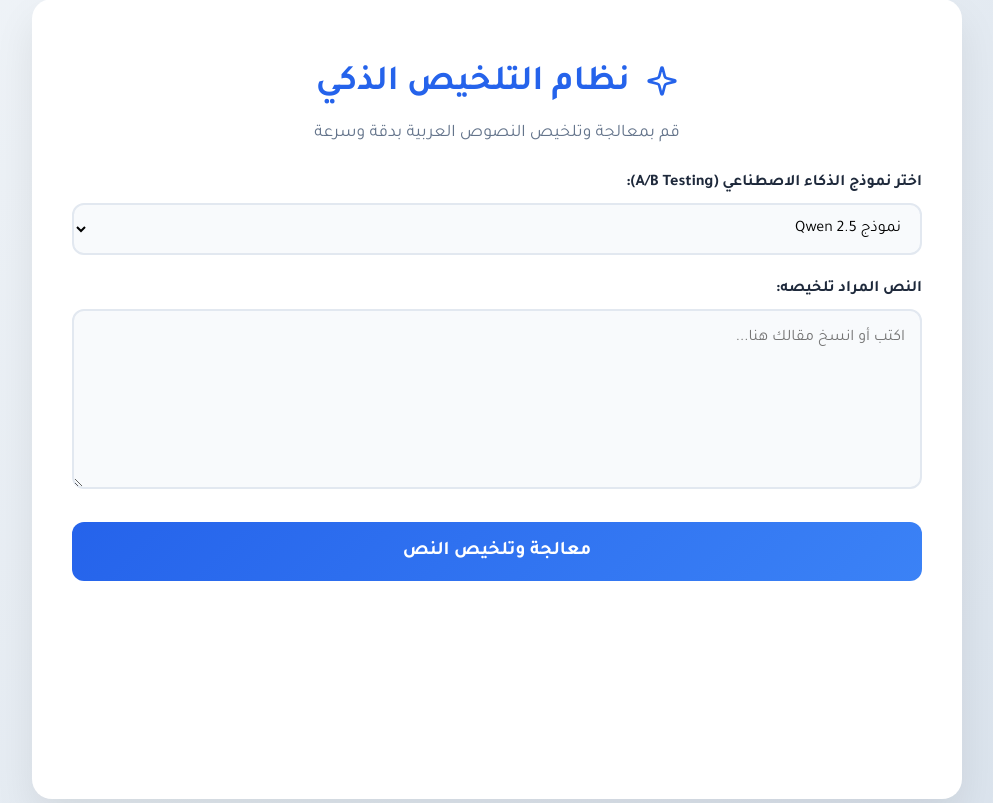
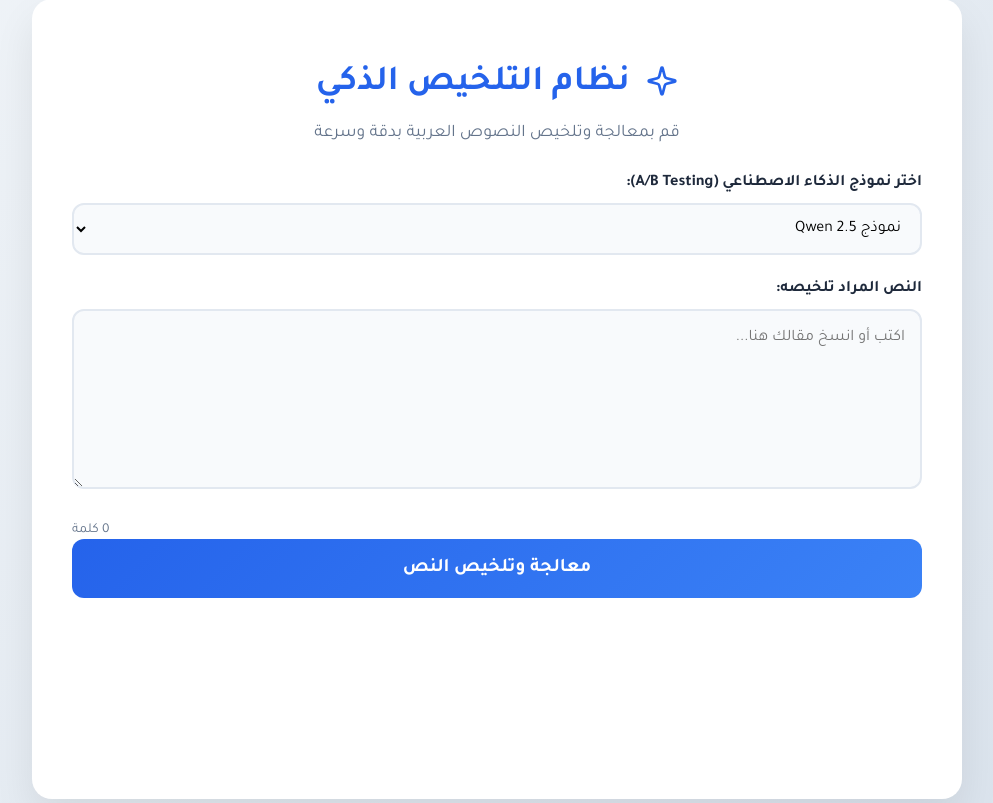
Before and after one commit to dhmez331/arabic-summarizer, a FastAPI app: page / in a window 1280 px wide. Shown: the part 41-844 px from the top of the page, without its empty margins (143-1136 px from the left). Run offline with FastAPI, Linux system fonts and the light colour scheme.

Commit message:
Enhance summarization functionality by adding dynamic token limit based on word count and implement real-time word counter in the UI

```diff
--- a/main.py
+++ b/main.py
@@ -42,7 +42,8 @@ def summarize_arabic_text(request: TextRequest):
         cleaned_text, original_word_count, cleaned_word_count = process_text(input_text)
 
         # Pass the selected model to the summarization function
-        summary = summarize_text(cleaned_text, model_choice)
+        summary_tokens = 400 if cleaned_word_count >= 1500 else 200
+        summary = summarize_text(cleaned_text, model_choice, max_tokens=summary_tokens)
 
         return {
             "original_text": input_text,
--- a/templates/index.html
+++ b/templates/index.html
@@ -295,6 +295,10 @@
         <textarea id="inputText" placeholder="اكتب أو انسخ مقالك هنا..."></textarea>
     </div>
 
+    <div id="wordCounter" style="text-align: left; color: var(--text-light); font-size: 0.85rem; margin-top: 6px;">
+        0 كلمة
+    </div>
+
     <button onclick="summarizeText()">معالجة وتلخيص النص</button>
 
     <div id="loading" style="display:none;">
@@ -349,6 +353,20 @@
 </div>
 
 <script>
+    document.getElementById('inputText').addEventListener('input', function() {
+        const text = this.value.trim();
+        const wordCount = text === '' ? 0 : text.split(/\s+/).length;
+        const counter = document.getElementById('wordCounter');
+
+        counter.innerText = wordCount + ' كلمة';
+
+        if (wordCount >= 1500) {
+            counter.style.color = '#f5811f';
+        } else {
+            counter.style.color = 'var(--text-light)';
+        }
+    });
+
     async function extractMetadata() {
         const text = document.getElementById('inputText').value;
 
```
